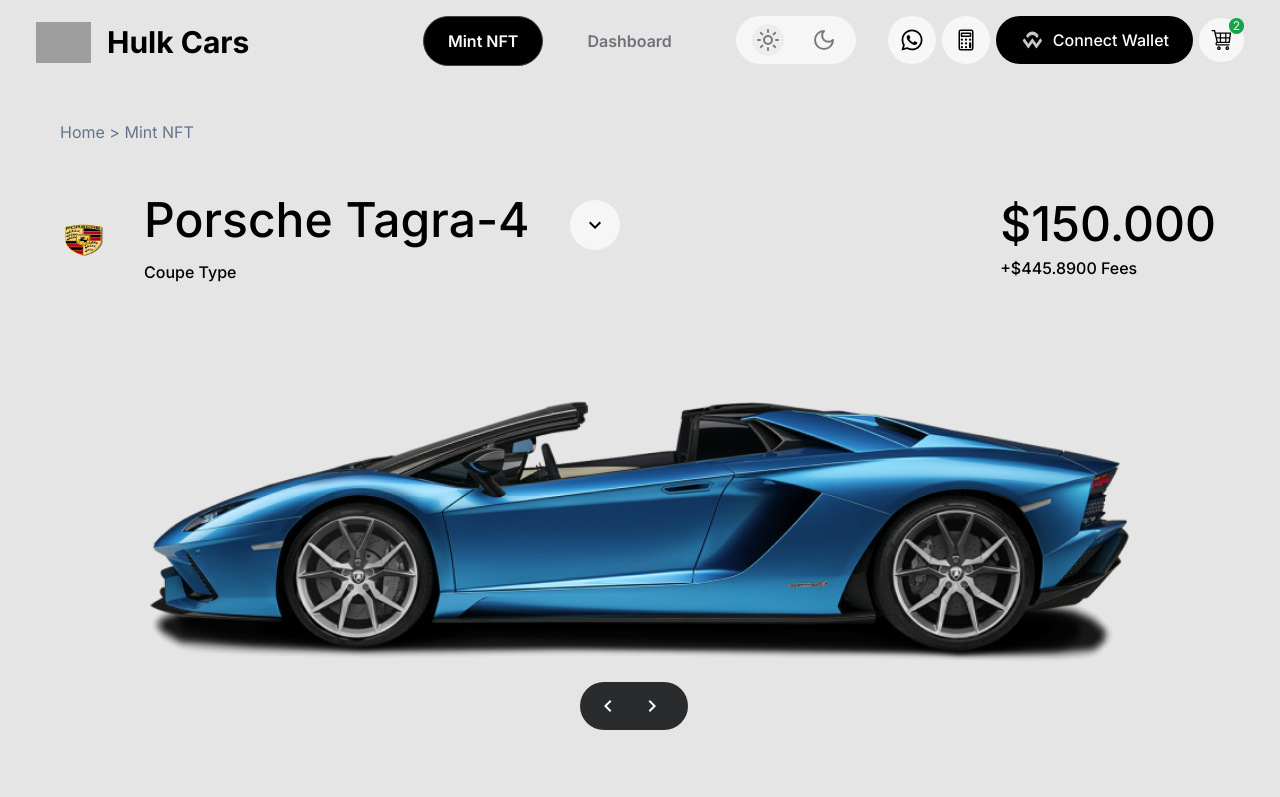
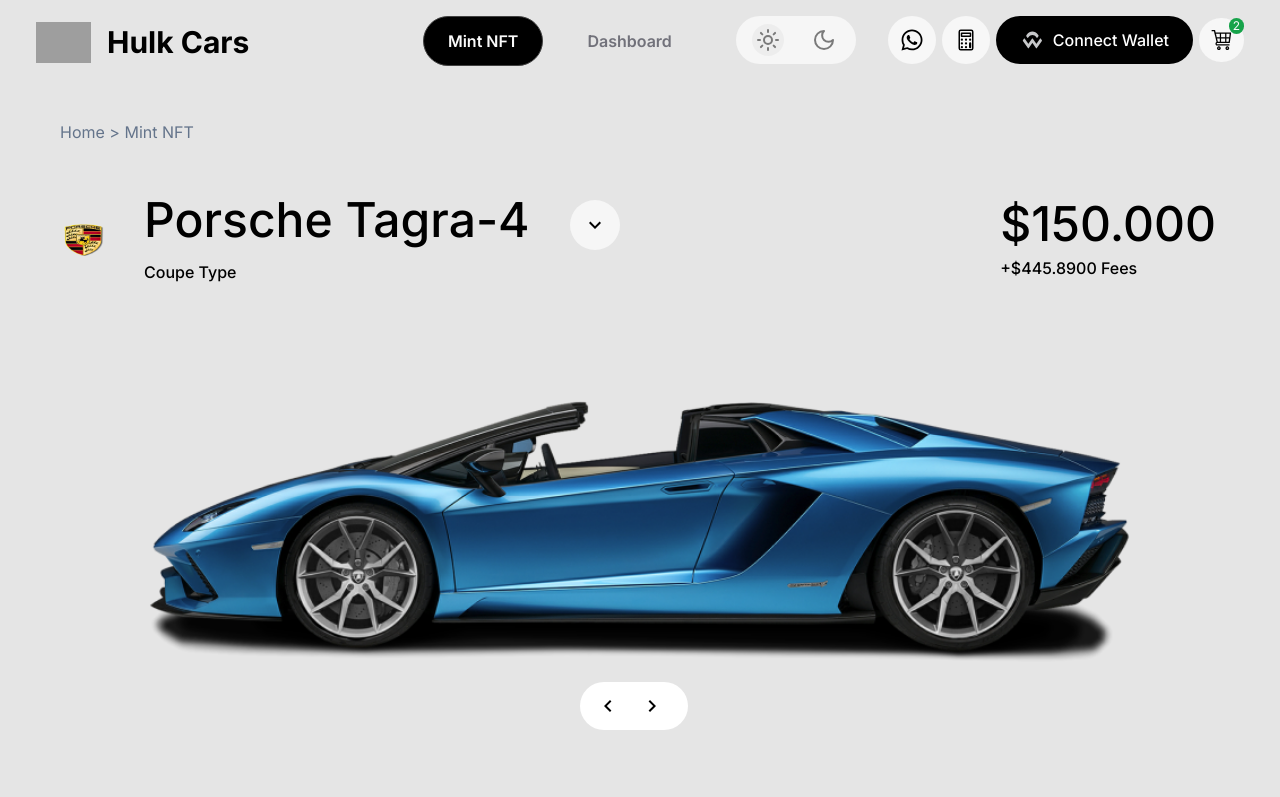
Before and after one commit to Piyush1638/my-app, a Next.js app: page /cardetail in a window 1280 px wide. Shown: the top 797 px of the page. Built offline with nearby package versions, Linux system fonts and the light colour scheme; grey boxes are pictures that could not be loaded.

Commit message:
slider updated

```diff
--- a/components/HeroCarousel.tsx
+++ b/components/HeroCarousel.tsx
@@ -52,10 +52,10 @@
     }
 
     setCount(api.scrollSnapList().length);
-    setCurrent(api.selectedScrollSnap() + 1);
+    setCurrent(api.selectedScrollSnap() + 2);
 
     api.on("select", () => {
-      setCurrent(api.selectedScrollSnap() + 1);
+      setCurrent(api.selectedScrollSnap() + 2);
     });
   }, [api]);
 
@@ -67,12 +67,12 @@
     <Carousel
       opts={{
         align: "start",
-        startIndex: 2,
-        breakpoints: {
-          '(min-width: 768px)':{
-          startIndex: 0,
-          }
-        },
+        // startIndex: 2,
+        // breakpoints: {
+        //   '(min-width: 768px)':{
+        //   startIndex: 0,
+        //   }
+        // },
       }}
       setApi={setApi}
 
--- a/components/cardetails/CarCarousel.tsx
+++ b/components/cardetails/CarCarousel.tsx
@@ -33,12 +33,12 @@
         {/* <CarouselPrevious className="bg-[#424242] hover:bg-primary" /> */}
         {/* <CarouselNext className="bg-[#424242]" /> */}
         <div className="absolute left-[45%] -bottom-16">
-          <div className="flex items-center justify-between bg-[#2a2b2d] px-4 py-2 rounded-full gap-3">
+          <div className="flex items-center justify-between bg-white dark:bg-[#2a2b2d] px-4 py-2 rounded-full gap-3">
             <CustomPrevious>
-              <MdKeyboardArrowLeft className="text-2xl text-slate-50" />
+              <MdKeyboardArrowLeft className="text-2xl text-black dark:text-slate-50" />
             </CustomPrevious>
             <CustomNext>
-              <MdKeyboardArrowRight className="text-2xl text-slate-50" />
+              <MdKeyboardArrowRight className="text-2xl text-black dark:text-slate-50" />
             </CustomNext>
           </div>
         </div>
```
